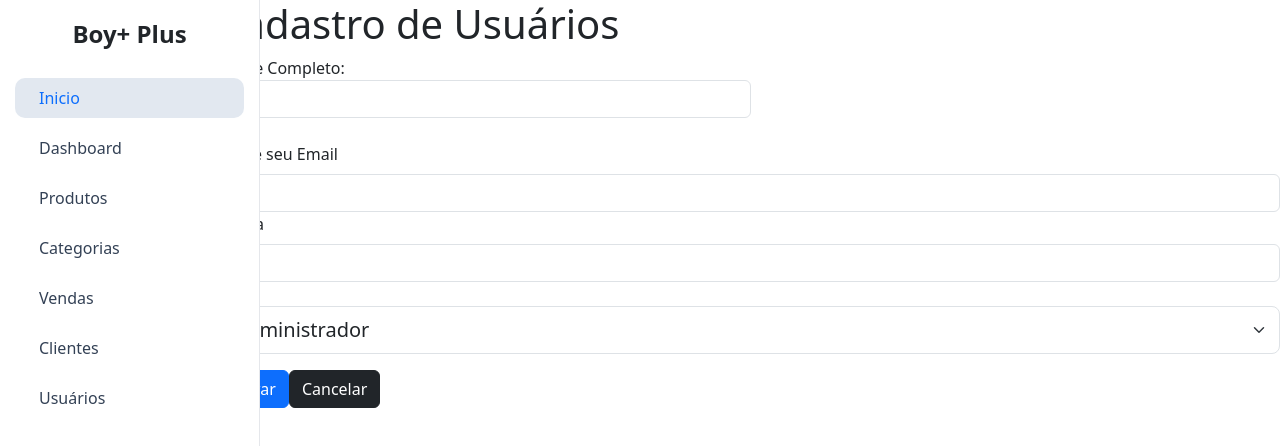
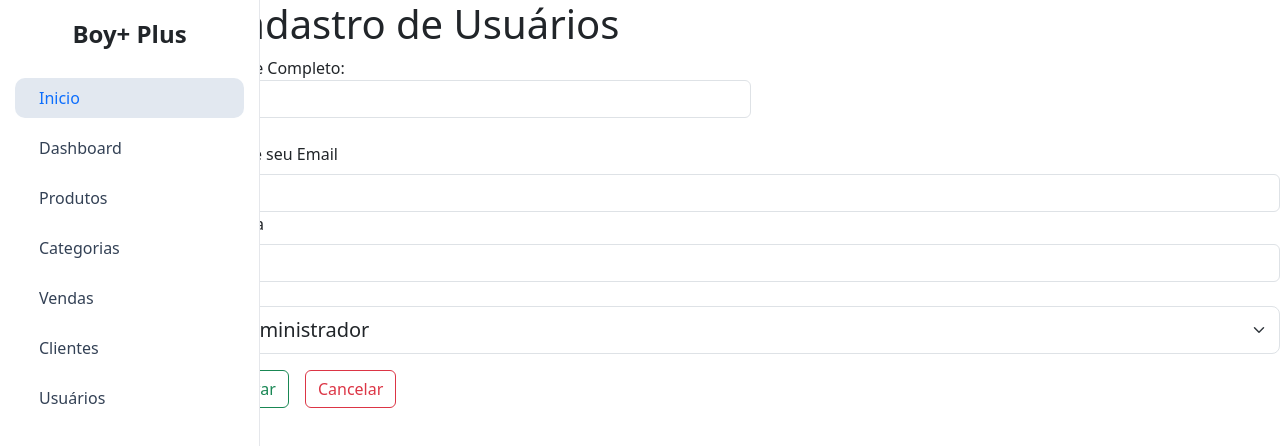
Before and after one commit to matheuskapp/pi-loja, a Next.js app: page /cadastro_usuarios in a window 1280 px wide. Shown: the top 446 px of the page. Built offline with nearby package versions, Linux system fonts and the light colour scheme.

Commit message:
ajustei botões do meu ein aqui é Stephanie obrigada

```diff
--- a/app/cadastro_usuarios/page.js
+++ b/app/cadastro_usuarios/page.js
@@ -49,10 +49,8 @@ export default function CadastroUsuarios() {
               <option value="2">Colaborador</option>
 
             </select>
-
-            <button type="Salvar" class="btn btn-primary">Salvar</button>
-            <button type="button" class="btn btn-dark">Cancelar</button>
-
+<button type="button" class="btn btn-outline-success me-3">Salvar</button>
+                                    <button type="button" class="btn btn-outline-danger me-3">Cancelar</button>
           </form>
 
           <br /><br />
--- a/app/login/page.js
+++ b/app/login/page.js
@@ -43,7 +43,7 @@ export default function Login() {
 
 
                                     <button type="button" class="btn btn-outline-success me-3">Salvar</button>
-                                    <button type="button" class="btn btn-outline-danger me-5">Cancelar</button>
+                                    <button type="button" class="btn btn-outline-danger me-3">Cancelar</button>
 
 
                                 </form>
```
